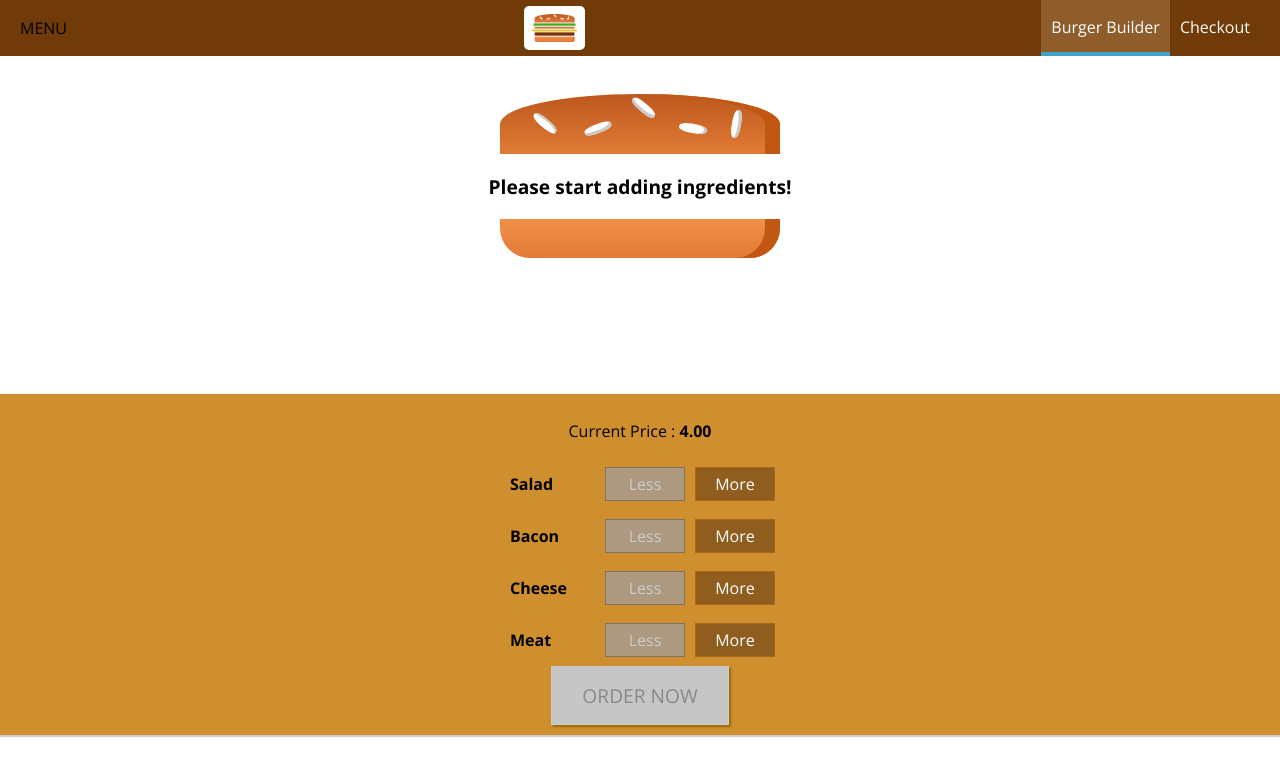
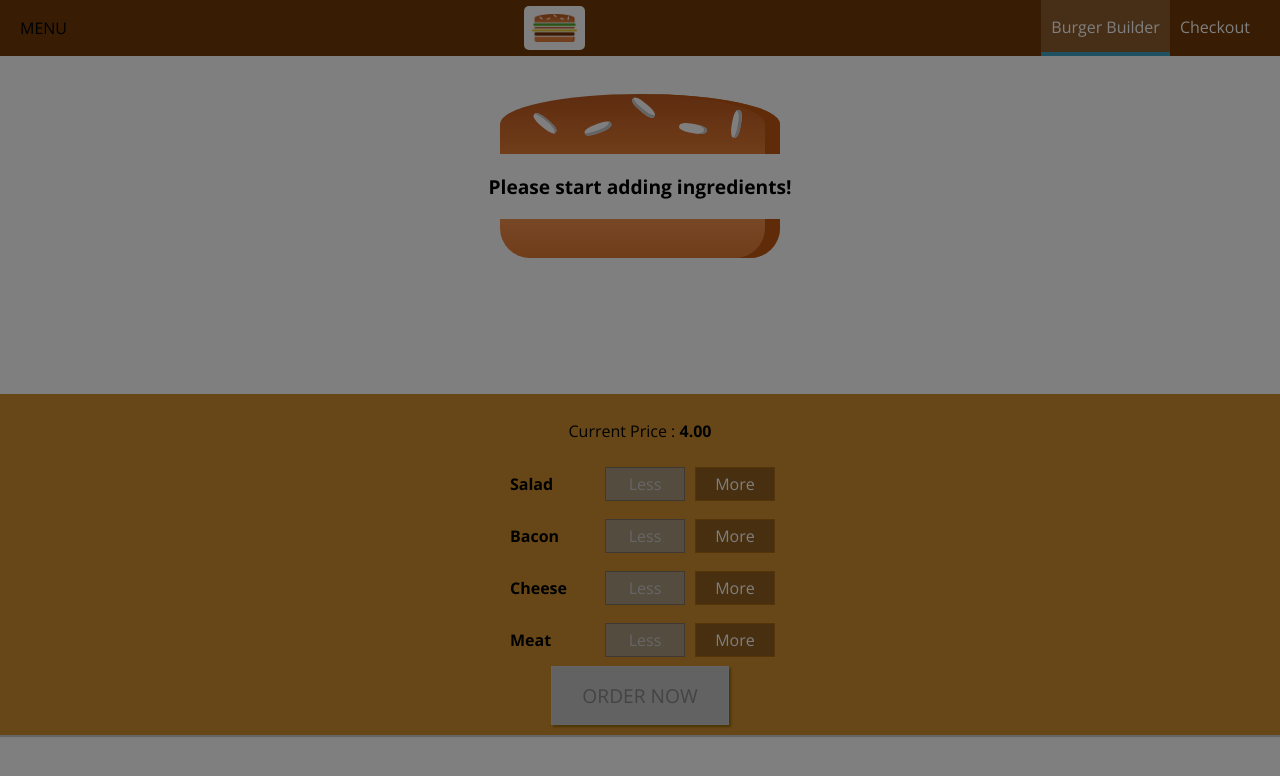
Before and after one commit to Achiraisuru/React-Burger, a React app: page / in a window 1280 px wide. Shown: the top 776 px of the page. Built offline with nearby package versions, Linux system fonts and the light colour scheme.

Commit message:
Sidedrawer

```diff
--- a/src/components/Layout/Layout.js
+++ b/src/components/Layout/Layout.js
@@ -1,15 +1,31 @@
-import React from "react";
+import React, { Component } from "react";
 import Aux from "../../hoc/Auxiliary";
-import classes from './layout.css';
-import Toolbar from '../Navigation/Toolbar/Toolbar';
+import classes from "./layout.css";
+import Toolbar from "../Navigation/Toolbar/Toolbar";
+import SideDrawer from "../Navigation/SideDrawer/SideDrawer";
 
+class Layout extends Component {
+  state = {
+    showSideDrawer: true,
+  };
 
-const layout = (props) => (
-  <Aux>
-    <Toolbar/>
-    <div>Toolbar,SideDrawer,Backdrop</div>
-    <main className={classes.Content}>{props.children}</main>
-  </Aux>
-);
+  sideDrawerClosedHandler = () => {
+    this.setState({ showSideDrawer: false });
+  };
 
-export default layout;
+  render() {
+    return (
+      <Aux>
+        <Toolbar />
+        <SideDrawer
+          open={this.state.showSideDrawer}
+          closed={this.sideDrawerClosedHandler}
+        />
+        <div>Toolbar,SideDrawer,Backdrop</div>
+        <main className={classes.Content}>{this.props.children}</main>
+      </Aux>
+    );
+  }
+}
+
+export default Layout;
--- a/src/components/Logo/Logo.css
+++ b/src/components/Logo/Logo.css
@@ -1,7 +1,7 @@
 .Logo{
     background-color: white;
     padding: 8px;
-    height: 80%;
+    height: 100%;
     box-sizing: border-box;
     border-radius: 5px ;
 
--- a/src/components/Logo/Logo.js
+++ b/src/components/Logo/Logo.js
@@ -3,7 +3,7 @@
 import classes from './Logo.css';
 
 const logo = (props) => (
-    <div className={classes.Logo}>
+    <div className={classes.Logo} style={{height:props.height}}>
         <img src={burgerLogo} alt="MyBurger"/>
     </div>
 );
--- a/src/components/Navigation/NavigationItems/NavigationItem/NavigationItem.css
+++ b/src/components/Navigation/NavigationItems/NavigationItem/NavigationItem.css
@@ -1,7 +1,39 @@
+.NavigationItem{
+    margin: 10px 0;
+    box-sizing: border-box;
+    display: block;
+    width: 100%;
+}
+
+
+.NavigationItem a{
+    color: #8f5c2c;
+    text-decoration: none;
+    width: 100%;
+    box-sizing: border-box;
+    display: block;
+}
+
+.NavigationItem a:hover,
+.NavigationItem a:active,
+.NavigationItem a.active{
+    color: #40A4C8;
+}
+
+
+
+
+
+
+
+
+
+
+@media (min-width:500px){
     .NavigationItem{
         margin: 0;
-    box-sizing: border-box;
         display: flex;
+        width: auto;
         height: 100%;
         align-items: center;
     }
@@ -9,12 +41,10 @@
 
     .NavigationItem a{
         color: white;
-    text-decoration: none;
         height: 100%;
         padding: 16px 10px;
         border-bottom: 4px solid transparent;
-    box-sizing: border-box;
-    display: block;
+
     }
 
     .NavigationItem a:hover,
@@ -24,3 +54,4 @@
         border-bottom: 4px solid #40A4C8;
         color: white;
     }
+}
--- a/src/components/Navigation/NavigationItems/NavigationItems.css
+++ b/src/components/Navigation/NavigationItems/NavigationItems.css
@@ -5,4 +5,11 @@
     display: flex;
     align-items: center;
     height: 100%;
+    flex-flow: column;
 }
+
+@media(min-width:500px){
+    .NavigationItems{
+        flex-flow: row;
+    }
+}
--- /dev/null
+++ b/src/components/Navigation/SideDrawer/SideDrawer.css
@@ -0,0 +1,32 @@
+.SideDrawer{
+    position: fixed;
+    width: 280px;
+    max-width: 70%;
+    height: 100%;
+    left: 0;
+    top: 0;
+    z-index: 200;
+    background-color: white;
+    padding: 32px 16px;
+    box-sizing: border-box;
+    transition: transform 0.3s ease-out;
+}
+
+@media (min-width:500px){
+    .SideDrawer{
+        display:none;
+    }
+}
+
+.Open{
+    transform: translateX(0);
+}
+
+.Close{
+    transform: translate(-100%);
+}
+
+.Logo{
+    height: 11%;
+    margin-bottom: 32px;
+}
--- /dev/null
+++ b/src/components/Navigation/SideDrawer/SideDrawer.js
@@ -0,0 +1,30 @@
+import React from 'react';
+import Logo from '../../Logo/Logo';
+import NavigationItems from '../NavigationItems/NavigationItems';
+import classes from './SideDrawer.css';
+import BackDrop from '../../UI/Backdrop/Backdrop';
+import Aux from '../../../hoc/Auxiliary';
+const sideDrawer = (props) => {
+    let attachedClasses = [classes.SideDrawer,classes.Close];
+    if(props.open){
+        attachedClasses=[classes.SideDrawer,classes.Open];
+    }
+
+return(
+    <Aux>
+        <BackDrop show={props.open} clicked={props.closed}/>
+    <div className={attachedClasses.join(' ')}>
+        <div className={classes.Logo}>
+        <Logo/>
+        </div>
+        <nav>
+            <NavigationItems/>
+        </nav>
+    </div>
+    </Aux>
+ );
+
+};
+
+
+export default sideDrawer;
--- a/src/components/Navigation/Toolbar/Toolbar.css
+++ b/src/components/Navigation/Toolbar/Toolbar.css
@@ -17,3 +17,13 @@
 .Toolbar nav{
     height: 100%;
 }
+
+.Logo{
+    height: 80%;
+}
+
+@media (max-width:499px){
+    .DesktopOnly{
+        display: none;
+    }
+}
--- a/src/components/Navigation/Toolbar/Toolbar.js
+++ b/src/components/Navigation/Toolbar/Toolbar.js
@@ -7,8 +7,10 @@
 const toolbar = (props) => (
     <header className={classes.Toolbar}>
         <div>MENU</div>
+        <div className={classes.Logo}>
         <Logo/>
-        <nav>
+        </div>
+        <nav className={classes.DesktopOnly}>
             <NavigationItems/>
         </nav>
     </header>
```
Lines whose indentation alone changed are shown as unchanged.
